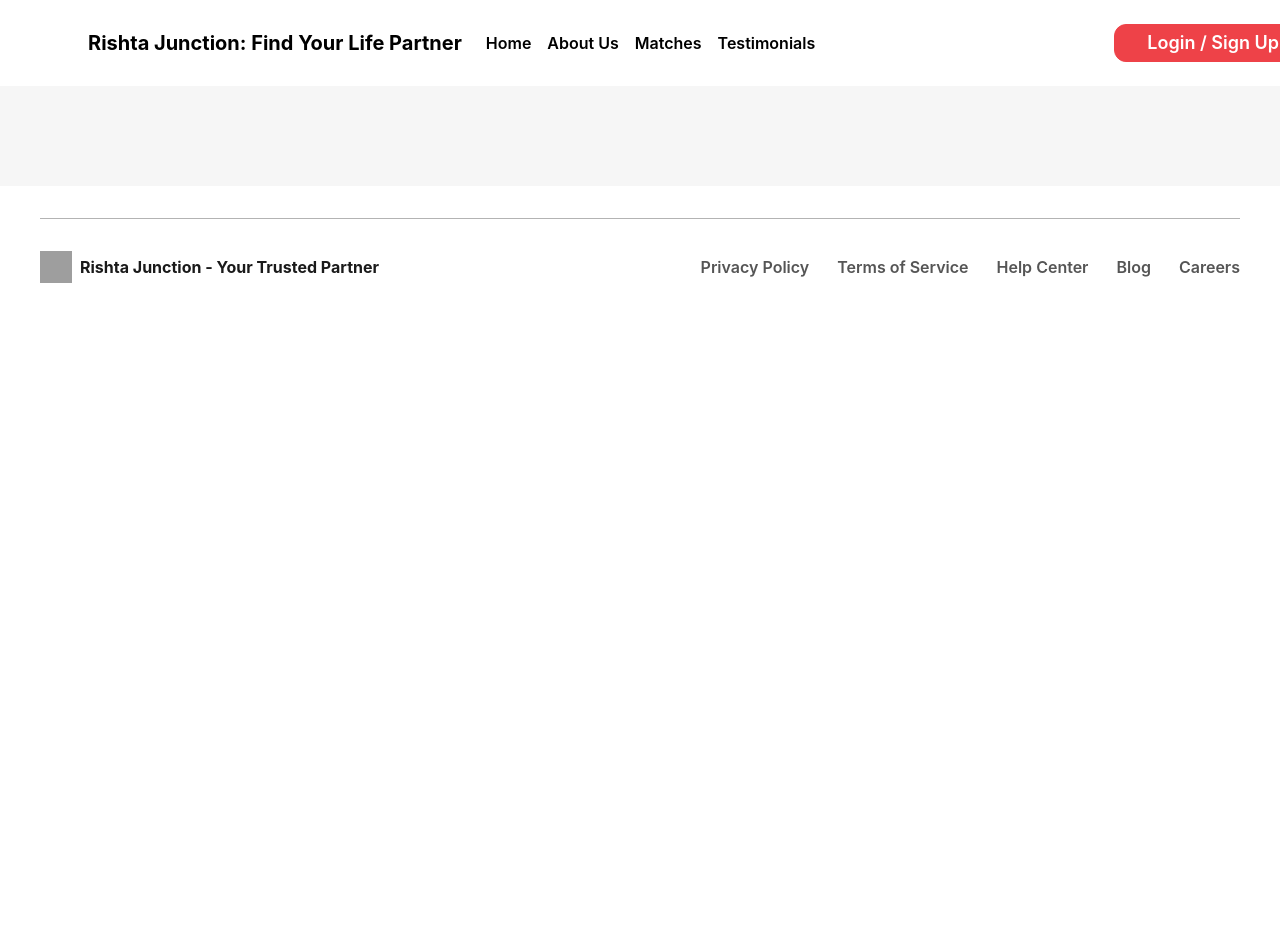
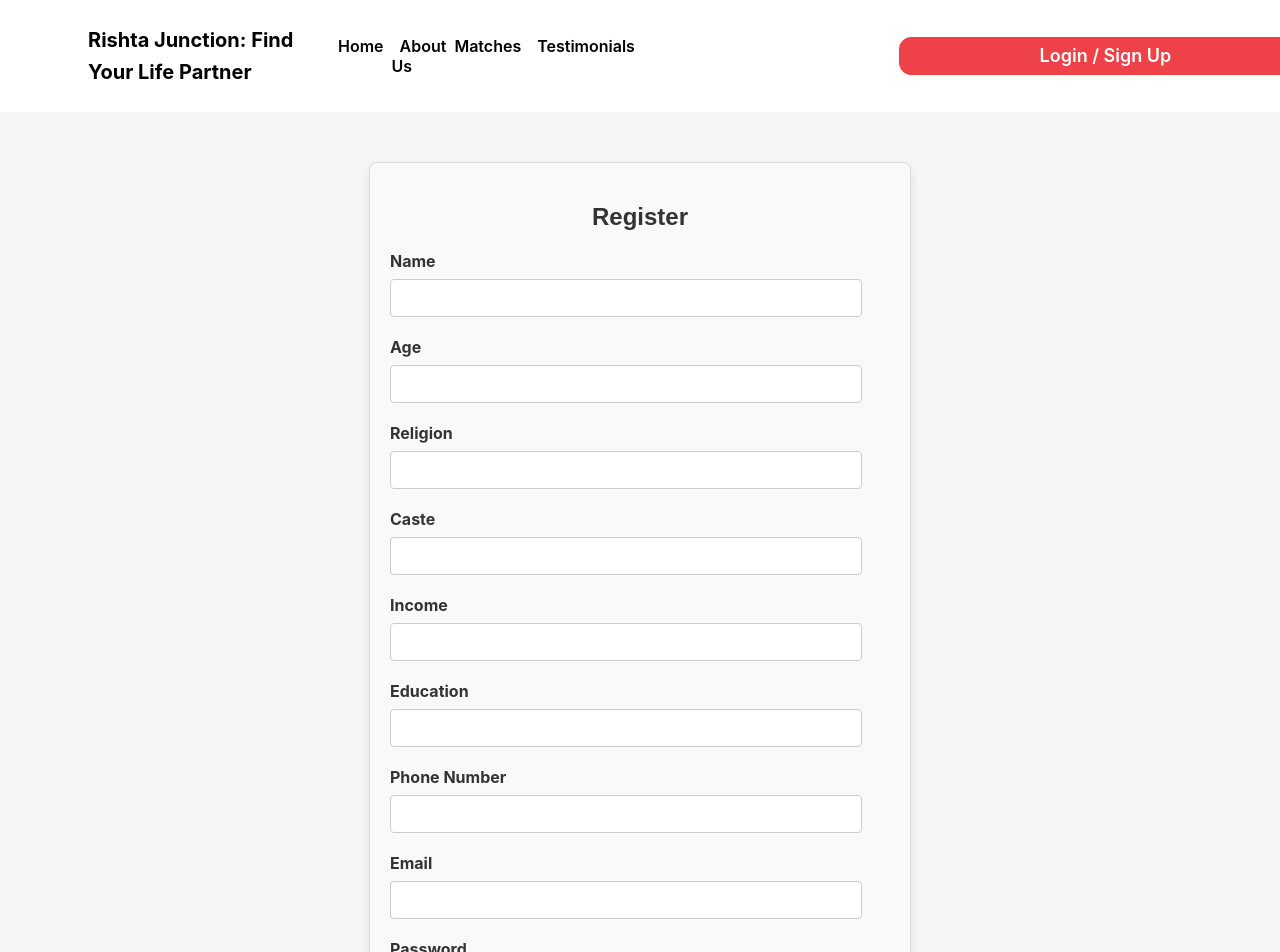
Before and after one commit to arpitjain310/rishta_junction, a React (Create React App) app in the folder matrimony-app/: page /register in a window 1280 px wide. Shown: the top 952 px of the page. Before the commit the page ends 800 px from the top, so only its background shows below. Built offline with nearby package versions, Linux system fonts and the light colour scheme; grey boxes are pictures that could not be loaded.

Commit message:
Adding login/registration page

```diff
--- a/matrimony-app/package.json
+++ b/matrimony-app/package.json
@@ -6,6 +6,7 @@
     "@testing-library/jest-dom": "^5.17.0",
     "@testing-library/react": "^13.4.0",
     "@testing-library/user-event": "^13.5.0",
+    "axios": "^1.7.7",
     "react": "^18.3.1",
     "react-dom": "^18.3.1",
     "react-icons": "^5.3.0",
--- a/matrimony-app/src/components/Hero.jsx
+++ b/matrimony-app/src/components/Hero.jsx
@@ -21,9 +21,11 @@ const Hero = () => {
         <section className={styles.hero}>
             <h2 className={styles.heroTitle}>Embark on a Journey of Love and Commitment</h2>
             <p className={styles.heroSubtitle}>
-                In India's Tier 2 and Tier 3 cities, marriage is not just a ceremony, but a sacred bond. Join us to find your perfect match today.
+                In our country, marriage is not just a ceremony, but a sacred bond.
+                <br />
+                Join us to find your perfect match today.
             </p>
-            <button className={styles.ctaButton}>Start Your Journey</button>
+            <button className={styles.ctaButton} >Start Your Journey</button>
             <div className={styles.stats}>
                 {statsData.map((stat, index) => (
                     <div key={index} className={styles.statItem}>
--- /dev/null
+++ b/matrimony-app/src/pages/login/login.css
@@ -0,0 +1,80 @@
+/* Container styling */
+.login-container {
+    max-width: 400px;
+    margin: 100px auto;
+    padding: 20px;
+    border: 1px solid #ddd;
+    border-radius: 8px;
+    background-color: #f9f9f9;
+    box-shadow: 0 4px 8px rgba(0, 0, 0, 0.1);
+
+  }
+
+  /* Form heading */
+  h2 {
+    text-align: center;
+    color: #333;
+    margin-bottom: 20px;
+    font-family: 'Arial', sans-serif;
+  }
+
+  /* Form labels */
+  label {
+    display: block;
+    margin-bottom: 8px;
+    font-weight: bold;
+    color: #333;
+  }
+
+  /* Input fields */
+  input {
+    width: 90%;
+    padding: 10px;
+    margin-bottom: 20px;
+    border: 1px solid #ccc;
+    border-radius: 4px;
+    font-size: 14px;
+  }
+
+  /* Button styling */
+  button {
+    width: 50%;
+    margin-left: 20%;
+    padding: 15px;
+    background-color: #28a745;
+    color: white;
+    font-size: 16px;
+    border: none;
+    border-radius: 4px;
+    cursor: pointer;
+    transition: background-color 0.3s ease;
+  }
+
+  button:hover {
+    background-color: #218838;
+  }
+
+  /* Error message styling */
+  p {
+    color: red;
+    font-size: 14px;
+    text-align: center;
+    margin-top: -10px;
+  }
+
+  /* Responsive Design */
+  @media (max-width: 500px) {
+    .login-container {
+      padding: 15px;
+      margin: 50px auto;
+    }
+
+    h2 {
+      font-size: 24px;
+    }
+
+    button {
+      font-size: 14px;
+      padding: 8px;
+    }
+  }
--- a/matrimony-app/src/pages/login/login.jsx
+++ b/matrimony-app/src/pages/login/login.jsx
@@ -1,9 +1,121 @@
-import React from 'react';
+import React, { useState } from "react";
+import { useNavigate } from "react-router-dom";
+import axios from "axios";
+import './login.css';
 
 const Login = () => {
+  const [email, setEmail] = useState("");
+  const [password, setPassword] = useState("");
+  const [mobile, setMobile] = useState("");
+  const [otp, setOtp] = useState("");
+  const [otpSent, setOtpSent] = useState(false);
+  const [error, setError] = useState("");
+
+  const navigate = useNavigate();
+
+  const handleLogin = async (e) => {
+    e.preventDefault();
+    setError("");
+
+    try {
+      setOtpSent(true);
+      // Send email, password, and mobile to backend to generate OTP
+      const response = await axios.post("/api/login", {
+        email,
+        password,
+        mobile,
+      });
+
+      if (response.data.success) {
+        // OTP has been sent, ask user to input OTP
+        setOtpSent(true);
+      } else {
+        setError("Login failed. Please check your credentials.");
+      }
+    } catch (err) {
+      console.error(err);
+      setError("An error occurred. Please try again.");
+    }
+  };
+
+  const handleOtpVerification = async (e) => {
+    e.preventDefault();
+    setError("");
+
+    try {
+      // Verify OTP from backend
+      const response = await axios.post("/api/verify-otp", {
+        email,
+        otp,
+      });
+
+      if (response.data.success) {
+        // Redirect to the homepage on successful OTP verification
+        navigate("/");
+      } else {
+        setError("Invalid OTP. Please try again.");
+        setOtpSent(false); // Reset OTP flow if failed
+      }
+    } catch (err) {
+      console.error(err);
+      setError("An error occurred. Please try again.");
+    }
+  };
+
   return (
-    <div className='login-container'>
+    <div className="login-container">
+      <h2>Login</h2>
 
+      {otpSent ? (
+        <form onSubmit={handleOtpVerification}>
+          <div>
+            <label>Enter OTP</label>
+            <input
+              type="text"
+              value={otp}
+              onChange={(e) => setOtp(e.target.value)}
+              required
+            />
+          </div>
+          <button type="submit">Verify OTP</button>
+        </form>
+      ) : (
+        <form onSubmit={handleLogin}>
+          <div>
+            <label>Email Address</label>
+            <input
+              type="email"
+              value={email}
+              onChange={(e) => setEmail(e.target.value)}
+              required
+            />
+          </div>
+
+          <div>
+            <label>Password</label>
+            <input
+              type="password"
+              value={password}
+              onChange={(e) => setPassword(e.target.value)}
+              required
+            />
+          </div>
+
+          <div>
+            <label>Mobile Number</label>
+            <input
+              type="mobile"
+              value={mobile}
+              onChange={(e) => setMobile(e.target.value)}
+              required
+            />
+          </div>
+
+          <button type="submit">Send OTP</button>
+        </form>
+      )}
+
+      {error && <p style={{ color: "red" }}>{error}</p>}
     </div>
   );
 };
--- /dev/null
+++ b/matrimony-app/src/pages/register/register.css
@@ -0,0 +1,78 @@
+/* Container styling */
+.register-container {
+    max-width: 500px;
+    margin: 50px auto;
+    padding: 20px;
+    border: 1px solid #ddd;
+    border-radius: 8px;
+    background-color: #f9f9f9;
+    box-shadow: 0 4px 8px rgba(0, 0, 0, 0.1);
+  }
+
+  /* Form heading */
+  h2 {
+    text-align: center;
+    color: #333;
+    margin-bottom: 20px;
+    font-family: 'Arial', sans-serif;
+  }
+
+  /* Form labels */
+  label {
+    display: block;
+    margin-bottom: 8px;
+    font-weight: bold;
+    color: #333;
+  }
+
+  /* Input fields */
+  input {
+    width: 90%;
+    padding: 10px;
+    margin-bottom: 20px;
+    border: 1px solid #ccc;
+    border-radius: 4px;
+    font-size: 14px;
+  }
+
+  /* Button styling */
+  button {
+    width: 50%;
+    margin-left: 20%;
+    padding: 15px;
+    background-color: #28a745;
+    color: white;
+    font-size: 16px;
+    border: none;
+    border-radius: 4px;
+    cursor: pointer;
+    transition: background-color 0.3s ease;
+  }
+
+  button:hover {
+    background-color: #0056b3;
+  }
+
+  /* Error message styling */
+  p {
+    color: red;
+    font-size: 14px;
+    text-align: center;
+  }
+
+  /* Responsive Design */
+  @media (max-width: 500px) {
+    .register-container {
+      padding: 15px;
+      margin: 50px auto;
+    }
+
+    h2 {
+      font-size: 24px;
+    }
+
+    button {
+      font-size: 14px;
+      padding: 8px;
+    }
+  }
--- a/matrimony-app/src/pages/register/register.jsx
+++ b/matrimony-app/src/pages/register/register.jsx
@@ -1,9 +1,161 @@
-import React from 'react';
+import React, { useState } from "react";
+import { useNavigate } from "react-router-dom";
+import axios from "axios";
+import './register.css';
 
 const Register = () => {
+  const [formData, setFormData] = useState({
+    name: "",
+    age: "",
+    religion: "",
+    caste: "",
+    income: "",
+    education: "",
+    phoneNumber: "",
+    email: "",
+    password: "",
+  });
+
+  const [error, setError] = useState("");
+  const navigate = useNavigate();
+
+  // Handle input changes
+  const handleChange = (e) => {
+    setFormData({
+      ...formData,
+      [e.target.name]: e.target.value,
+    });
+  };
+
+  // Handle form submission
+  const handleSubmit = async (e) => {
+    e.preventDefault();
+    setError("");
+
+    try {
+      // API call to register the user
+      const response = await axios.post("/api/register", formData);
+
+      if (response.data.success) {
+        // Redirect to login on successful registration
+        navigate("/login");
+      } else {
+        setError("Registration failed. Please check your input.");
+      }
+    } catch (err) {
+      console.error(err);
+      setError("An error occurred. Please try again.");
+    }
+  };
+
   return (
-    <div className='registration-container'>
+    <div className="register-container">
+      <h2>Register</h2>
 
+      <form onSubmit={handleSubmit}>
+        <div>
+          <label>Name</label>
+          <input
+            type="text"
+            name="name"
+            value={formData.name}
+            onChange={handleChange}
+            required
+          />
+        </div>
+
+        <div>
+          <label>Age</label>
+          <input
+            type="number"
+            name="age"
+            value={formData.age}
+            onChange={handleChange}
+            required
+          />
+        </div>
+
+        <div>
+          <label>Religion</label>
+          <input
+            type="text"
+            name="religion"
+            value={formData.religion}
+            onChange={handleChange}
+            required
+          />
+        </div>
+
+        <div>
+          <label>Caste</label>
+          <input
+            type="text"
+            name="caste"
+            value={formData.caste}
+            onChange={handleChange}
+            required
+          />
+        </div>
+
+        <div>
+          <label>Income</label>
+          <input
+            type="text"
+            name="income"
+            value={formData.income}
+            onChange={handleChange}
+            required
+          />
+        </div>
+
+        <div>
+          <label>Education</label>
+          <input
+            type="text"
+            name="education"
+            value={formData.education}
+            onChange={handleChange}
+            required
+          />
+        </div>
+
+        <div>
+          <label>Phone Number</label>
+          <input
+            type="text"
+            name="phoneNumber"
+            value={formData.phoneNumber}
+            onChange={handleChange}
+            required
+          />
+        </div>
+
+        <div>
+          <label>Email</label>
+          <input
+            type="email"
+            name="email"
+            value={formData.email}
+            onChange={handleChange}
+            required
+          />
+        </div>
+
+        <div>
+          <label>Password</label>
+          <input
+            type="password"
+            name="password"
+            value={formData.password}
+            onChange={handleChange}
+            required
+          />
+        </div>
+
+        <button type="submit">Register</button>
+      </form>
+
+      {error && <p style={{ color: "red" }}>{error}</p>}
     </div>
   );
 };
```
Also changed, not shown: 1 other file (tests, documents, lock files or other folders).
